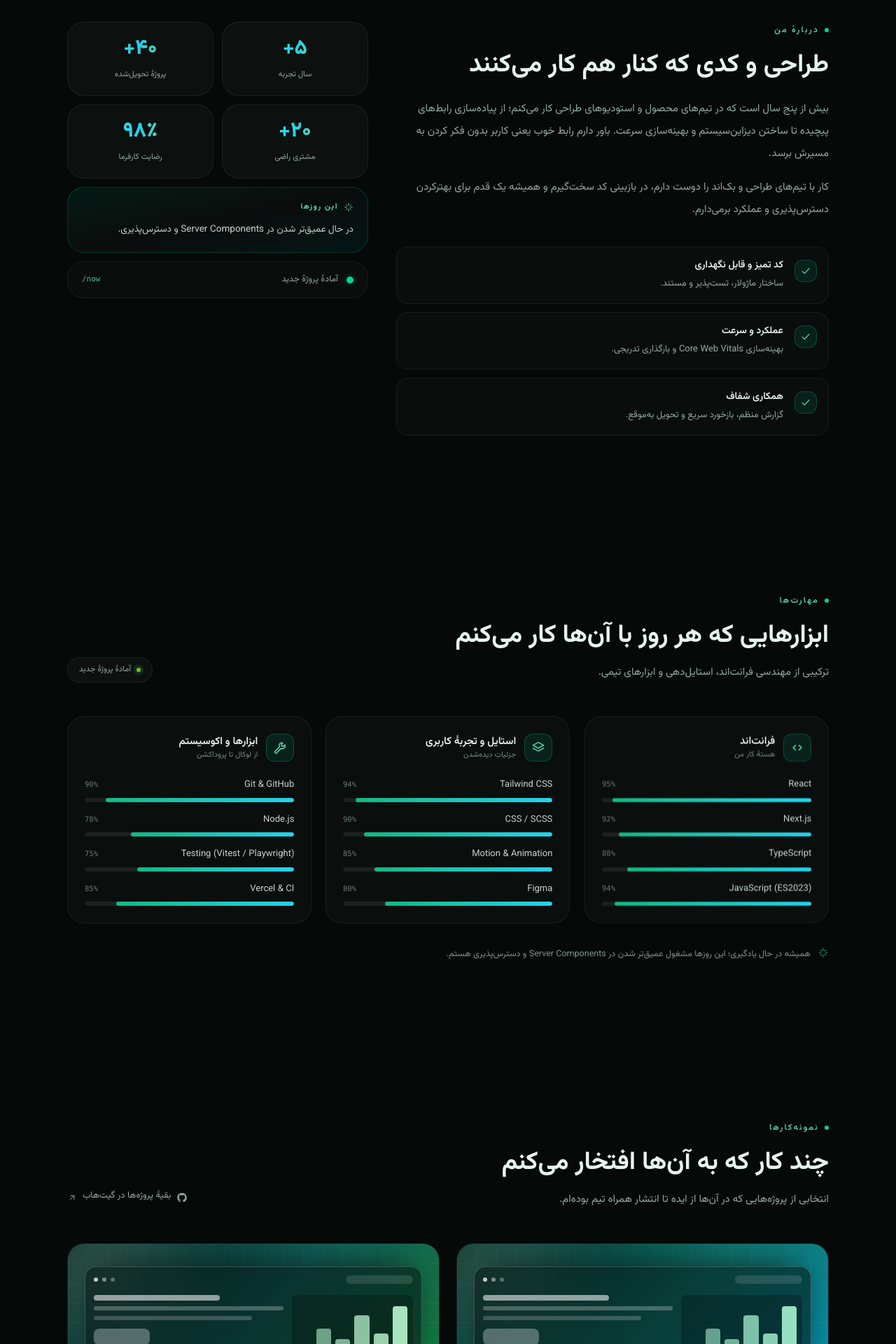
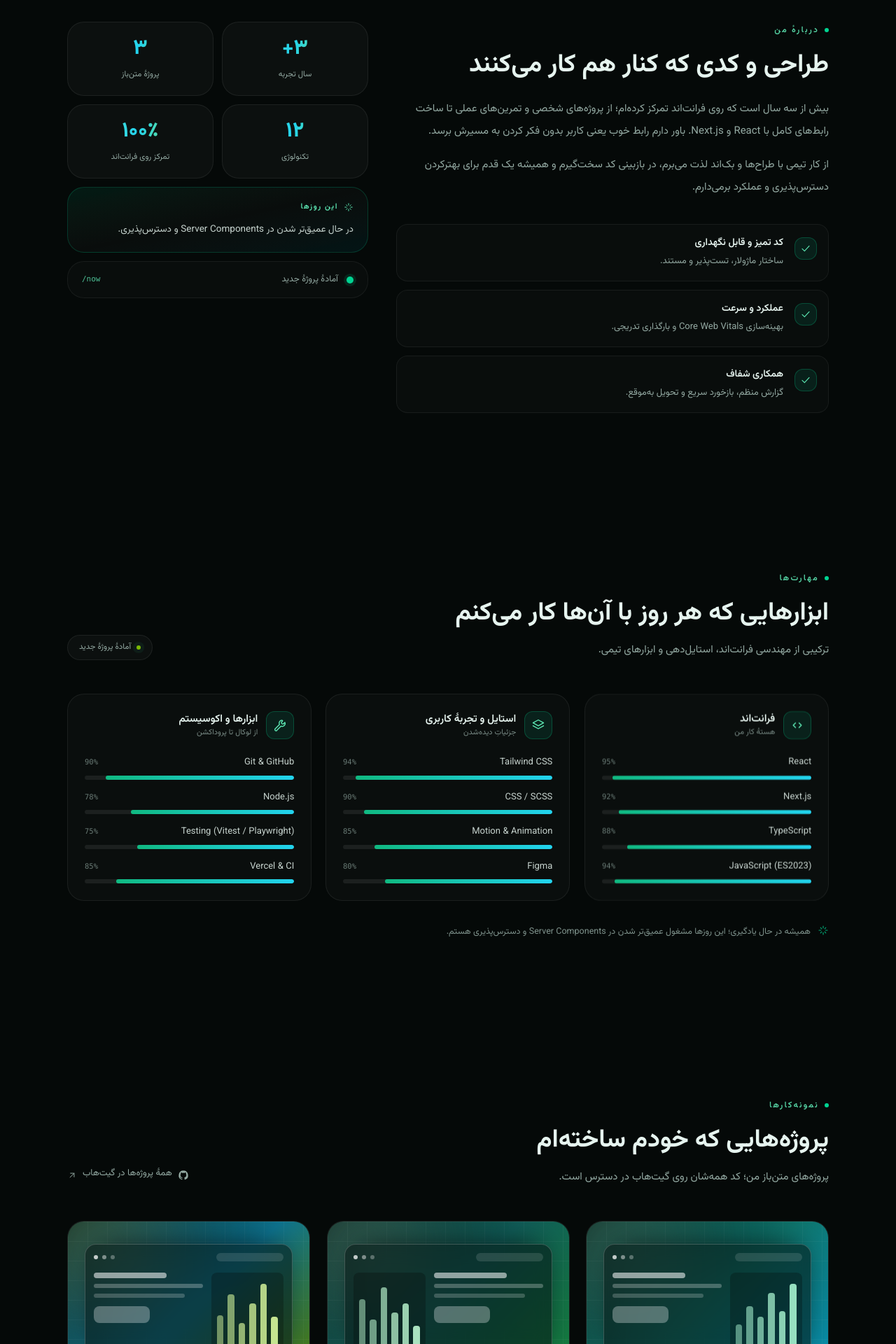
Before and after one commit to hadinmt85/hadi-portfolio, a Next.js app: page / in a window 1280 px wide. Shown: the part 880-2800 px from the top of the page at 70% size. Built offline with nearby package versions, Linux system fonts and the light colour scheme.

Commit message:
Use real GitHub projects, honest stats and 3+ years of experience

```diff
--- a/scripts/make-resume.mjs
+++ b/scripts/make-resume.mjs
@@ -6,7 +6,7 @@ const lines = [
   ["F2", 10, 60, 730, "Ardabil, Iran  |  0992 343 5142  |  namatihadi7@gmail.com"],
   ["F2", 10, 60, 716, "github.com/hadinmt85  |  t.me/hadinmt85"],
   ["F1", 12, 60, 680, "Profile"],
-  ["F2", 10, 60, 662, "Front-end developer with 5+ years of experience building fast, accessible and"],
+  ["F2", 10, 60, 662, "Front-end developer with 3+ years of focus on building fast, accessible and"],
   ["F2", 10, 60, 648, "maintainable web interfaces. Focused on React, Next.js and design systems."],
   ["F1", 12, 60, 610, "Skills"],
   ["F2", 10, 60, 592, "React, Next.js, TypeScript, JavaScript, Tailwind CSS, CSS/SCSS,"],
@@ -16,7 +16,7 @@ const lines = [
   ["F2", 10, 60, 508, "Front-end Developer - Design studio (2021 - 2023)"],
   ["F2", 10, 60, 494, "Junior Front-end Developer - Agency (2019 - 2021)"],
   ["F1", 12, 60, 450, "Selected work"],
-  ["F2", 10, 60, 432, "Aria Sales Dashboard, Nabat Storefront, TaskFlow, Mana Holding Website"],
+  ["F2", 10, 60, 432, "Product Store, License Market Landing, Personal Portfolio (all on GitHub)"],
   ["F2", 9, 60, 80, "This is a placeholder CV. Replace public/resume.pdf with your real file."],
 ];
 
--- a/src/components/footer.tsx
+++ b/src/components/footer.tsx
@@ -6,7 +6,7 @@ import { siteLinks } from "@/content/site";
 
 export function Footer() {
   const { t, lang } = useLanguage();
-  const year = lang === "fa" ? "۱۴۰۴" : "2026";
+  const year = lang === "fa" ? "۱۴۰۵" : "2026";
 
   return (
     <footer className="relative mt-10 border-t border-white/[0.06] py-10">
--- a/src/components/projects.tsx
+++ b/src/components/projects.tsx
@@ -7,8 +7,14 @@ import { ArrowUpRight, Github } from "@/components/icons";
 import { siteLinks } from "@/content/site";
 import type { Project } from "@/content/site";
 
-function ProjectArt({ project }: { project: Project }) {
-  const bars = [38, 62, 48, 80, 56, 92];
+function ProjectArt({ project, index }: { project: Project; index: number }) {
+  const layouts = [
+    [38, 62, 48, 80, 56, 92],
+    [72, 44, 88, 54, 66, 36],
+    [50, 78, 40, 66, 92, 48],
+  ];
+  const bars = layouts[index % layouts.length];
+  const flip = index % 2 === 1;
 
   return (
     <div className="relative h-52 overflow-hidden" style={{ background: project.gradient }} dir="ltr">
@@ -35,7 +41,7 @@ function ProjectArt({ project }: { project: Project }) {
           <span className="ms-auto h-3 w-24 rounded-full bg-white/12" />
         </div>
 
-        <div className="mt-4 flex flex-1 gap-3">
+        <div className={`mt-4 flex flex-1 gap-3 ${flip ? "flex-row-reverse" : ""}`}>
           <div className="flex-1 space-y-2">
             <div className="h-2 w-2/3 rounded-full bg-white/55" />
             <div className="h-1.5 w-full rounded-full bg-white/25" />
@@ -88,18 +94,18 @@ export function Projects() {
           </Reveal>
         </div>
 
-        <div className="mt-12 grid gap-6 sm:grid-cols-2">
+        <div className="mt-12 grid gap-6 sm:grid-cols-2 lg:grid-cols-3">
           {projects.items.map((project, index) => (
             <Reveal key={project.title} delay={(index % 2) * 100 + Math.floor(index / 2) * 60}>
               <a
                 href={project.href}
                 target="_blank"
                 rel="noreferrer"
-                className="group card-hover block h-full overflow-hidden rounded-3xl border border-white/[0.07] bg-white/[0.02] focus-visible:outline-emerald-400"
+                className="group card-hover flex h-full flex-col overflow-hidden rounded-3xl border border-white/[0.07] bg-white/[0.02] focus-visible:outline-emerald-400"
               >
-                <ProjectArt project={project} />
+                <ProjectArt project={project} index={index} />
 
-                <div className="p-6">
+                <div className="flex flex-1 flex-col p-6">
                   <div className="flex items-center justify-between">
                     <span className="font-mono text-[10.5px] uppercase tracking-[0.16em] text-muted/70">
                       {project.year}
@@ -122,7 +128,7 @@ export function Projects() {
                     ))}
                   </div>
 
-                  <p className="mt-5 inline-flex items-center gap-1.5 text-[12px] font-medium text-emerald-300/80">
+                  <p className="mt-auto inline-flex items-center gap-1.5 pt-5 text-[12px] font-medium text-emerald-300/80">
                     {projects.linkLabel}
                     <ArrowUpRight className="h-3.5 w-3.5 transition-transform duration-300 group-hover:-translate-y-0.5 group-hover:translate-x-0.5" />
                   </p>
--- a/src/content/site.ts
+++ b/src/content/site.ts
@@ -127,8 +127,8 @@ export const site: Record<Lang, SiteContent> = {
       kicker: "دربارهٔ من",
       title: "طراحی و کدی که کنار هم کار می‌کنند",
       paragraphs: [
-        "بیش از پنج سال است که در تیم‌های محصول و استودیوهای طراحی کار می‌کنم؛ از پیاده‌سازی رابط‌های پیچیده تا ساختن دیزاین‌سیستم و بهینه‌سازی سرعت. باور دارم رابط خوب یعنی کاربر بدون فکر کردن به مسیرش برسد.",
-        "کار با تیم‌های طراحی و بک‌اند را دوست دارم، در بازبینی کد سخت‌گیرم و همیشه یک قدم برای بهترکردن دسترس‌پذیری و عملکرد برمی‌دارم.",
+        "بیش از سه سال است که روی فرانت‌اند تمرکز کرده‌ام؛ از پروژه‌های شخصی و تمرین‌های عملی تا ساخت رابط‌های کامل با React و Next.js. باور دارم رابط خوب یعنی کاربر بدون فکر کردن به مسیرش برسد.",
+        "از کار تیمی با طراح‌ها و بک‌اند لذت می‌برم، در بازبینی کد سخت‌گیرم و همیشه یک قدم برای بهترکردن دسترس‌پذیری و عملکرد برمی‌دارم.",
       ],
       highlights: [
         { title: "کد تمیز و قابل نگهداری", desc: "ساختار ماژولار، تست‌پذیر و مستند." },
@@ -136,10 +136,10 @@ export const site: Record<Lang, SiteContent> = {
         { title: "همکاری شفاف", desc: "گزارش منظم، بازخورد سریع و تحویل به‌موقع." },
       ],
       stats: [
-        { value: "۵+", label: "سال تجربه" },
-        { value: "۴۰+", label: "پروژهٔ تحویل‌شده" },
-        { value: "۲۰+", label: "مشتری راضی" },
-        { value: "۹۸٪", label: "رضایت کارفرما" },
+        { value: "۳+", label: "سال تجربه" },
+        { value: "۳", label: "پروژهٔ متن‌باز" },
+        { value: "۱۲", label: "تکنولوژی" },
+        { value: "۱۰۰٪", label: "تمرکز روی فرانت‌اند" },
       ],
       currently: { label: "این روزها", text: "در حال عمیق‌تر شدن در Server Components و دسترس‌پذیری." },
     },
@@ -183,46 +183,37 @@ export const site: Record<Lang, SiteContent> = {
     },
     projects: {
       kicker: "نمونه‌کارها",
-      title: "چند کار که به آن‌ها افتخار می‌کنم",
-      desc: "انتخابی از پروژه‌هایی که در آن‌ها از ایده تا انتشار همراه تیم بوده‌ام.",
-      linkLabel: "مشاهدهٔ پروژه",
-      allLabel: "بقیهٔ پروژه‌ها در گیت‌هاب",
+      title: "پروژه‌هایی که خودم ساخته‌ام",
+      desc: "پروژه‌های متن‌باز من؛ کد همه‌شان روی گیت‌هاب در دسترس است.",
+      linkLabel: "مشاهده در گیت‌هاب",
+      allLabel: "همهٔ پروژه‌ها در گیت‌هاب",
       items: [
         {
-          title: "داشبورد فروش آریا",
-          blurb: "داشبورد تحلیلی با نمودارهای زنده، فیلتر پیشرفته و خروجی اکسل.",
-          tags: ["React", "TypeScript", "Recharts"],
-          year: "۱۴۰۴",
-          href: siteLinks.github,
+          title: "فروشگاه محصولات",
+          blurb: "فروشگاه واکنش‌گرا با Next.js که محصولات را از Fake Store API می‌گیرد؛ فیلتر دسته‌بندی، مودال جزئیات، اسکلتون لودینگ و صفحه‌های سبد خرید و ورود.",
+          tags: ["Next.js", "TypeScript", "Tailwind", "REST API"],
+          year: "۱۴۰۵",
+          href: "https://github.com/hadinmt85/API-product-store",
           gradient: "linear-gradient(135deg, #04211c 0%, #0f766e 55%, #0891b2 100%)",
           accent: "#a7f3d0",
         },
         {
-          title: "فروشگاه نبات",
-          blurb: "فروشگاه آنلاین با سبد خرید، پرداخت امن و پنل مدیریت سفارش‌ها.",
-          tags: ["Next.js", "Stripe", "Tailwind"],
-          year: "۱۴۰۳",
-          href: siteLinks.github,
+          title: "لندینگ لیسانس‌مارکت",
+          blurb: "صفحهٔ فرود فروش لایسنس و خدمات نرم‌افزاری با بخش‌های هیرو، پیشنهادها، دسته‌بندی محصولات، وبلاگ و فرم ورود؛ ساخته‌شده با shadcn/ui.",
+          tags: ["Next.js", "TypeScript", "shadcn/ui", "Embla"],
+          year: "۱۴۰۵",
+          href: "https://github.com/hadinmt85/license-market",
           gradient: "linear-gradient(135deg, #041f1c 0%, #115e59 50%, #15803d 100%)",
           accent: "#bbf7d0",
         },
         {
-          title: "تسک‌فلو",
-          blurb: "اپ مدیریت وظیفهٔ تیمی با درگ‌اند‌دراپ، حالت آفلاین و همگام‌سازی زنده.",
-          tags: ["React", "Zustand", "PWA"],
-          year: "۱۴۰۳",
-          href: siteLinks.github,
+          title: "همین سایت شخصی",
+          blurb: "سایت دوزبانهٔ فارسی/انگلیسی با پشتیبانی کامل RTL، انیمیشن‌های اسکرول، طراحی واکنش‌گرا و بدون وابستگی به بک‌اند.",
+          tags: ["Next.js", "TypeScript", "Tailwind", "i18n"],
+          year: "۱۴۰۵",
+          href: "https://github.com/hadinmt85/hadi-portfolio",
           gradient: "linear-gradient(135deg, #04211f 0%, #0e7490 55%, #4d7c0f 100%)",
           accent: "#d9f99d",
-        },
-        {
-          title: "وب‌سایت هلدینگ مانا",
-          blurb: "سایت شرکتی دوزبانه با سرعت بالا، ساختار سئو‌محور و مدیریت محتوا.",
-          tags: ["Next.js", "i18n", "SEO"],
-          year: "۱۴۰۲",
-          href: siteLinks.github,
-          gradient: "linear-gradient(135deg, #0a1220 0%, #134e4a 55%, #0f766e 100%)",
-          accent: "#a7f3d0",
         },
       ],
     },
@@ -283,8 +274,8 @@ export const site: Record<Lang, SiteContent> = {
       kicker: "About me",
       title: "Design and code that work as one",
       paragraphs: [
-        "For the past five-plus years I've worked with product teams and design studios, from shipping complex interfaces to building design systems and chasing performance budgets. I believe a good interface lets people reach their goal without thinking about the path.",
-        "I love working closely with designers and back-end engineers, I'm picky in code review, and I always try to leave accessibility and performance a little better than I found them.",
+        "For the past three years I've focused on front-end development, from personal projects and hands-on practice to building complete interfaces with React and Next.js. I believe a good interface lets people reach their goal without thinking about the path.",
+        "I enjoy working closely with designers and back-end engineers, I'm picky in code review, and I always try to leave accessibility and performance a little better than I found them.",
       ],
       highlights: [
         { title: "Clean, maintainable code", desc: "Modular structure, typed and documented." },
@@ -292,10 +283,10 @@ export const site: Record<Lang, SiteContent> = {
         { title: "Transparent teamwork", desc: "Regular updates, fast feedback, on-time delivery." },
       ],
       stats: [
-        { value: "5+", label: "Years of experience" },
-        { value: "40+", label: "Projects delivered" },
-        { value: "20+", label: "Happy clients" },
-        { value: "98%", label: "Client satisfaction" },
+        { value: "3+", label: "Years of experience" },
+        { value: "3", label: "Open-source projects" },
+        { value: "12", label: "Technologies" },
+        { value: "100%", label: "Front-end focus" },
       ],
       currently: { label: "Currently", text: "Going deeper into Server Components and accessibility." },
     },
@@ -339,46 +330,37 @@ export const site: Record<Lang, SiteContent> = {
     },
     projects: {
       kicker: "Selected work",
-      title: "A few things I'm proud of",
-      desc: "A selection of projects where I've been part of the journey from idea to launch.",
-      linkLabel: "View project",
-      allLabel: "More projects on GitHub",
+      title: "Projects I've built myself",
+      desc: "My open-source projects — all the code is available on GitHub.",
+      linkLabel: "View on GitHub",
+      allLabel: "All projects on GitHub",
       items: [
         {
-          title: "Aria Sales Dashboard",
-          blurb: "Analytics dashboard with live charts, advanced filtering and CSV export.",
-          tags: ["React", "TypeScript", "Recharts"],
-          year: "2025",
-          href: siteLinks.github,
+          title: "Product Store",
+          blurb: "A responsive storefront built with Next.js that pulls products from the Fake Store API, with category filters, a detail modal, loading skeletons, cart and sign-in pages.",
+          tags: ["Next.js", "TypeScript", "Tailwind", "REST API"],
+          year: "2026",
+          href: "https://github.com/hadinmt85/API-product-store",
           gradient: "linear-gradient(135deg, #04211c 0%, #0f766e 55%, #0891b2 100%)",
           accent: "#a7f3d0",
         },
         {
-          title: "Nabat Storefront",
-          blurb: "Online shop with cart, secure checkout and an order management panel.",
-          tags: ["Next.js", "Stripe", "Tailwind"],
-          year: "2024",
-          href: siteLinks.github,
+          title: "License Market Landing",
+          blurb: "A landing page for a software license and services marketplace: hero, offers, product categories, blog and a sign-in form, built with shadcn/ui.",
+          tags: ["Next.js", "TypeScript", "shadcn/ui", "Embla"],
+          year: "2026",
+          href: "https://github.com/hadinmt85/license-market",
           gradient: "linear-gradient(135deg, #041f1c 0%, #115e59 50%, #15803d 100%)",
           accent: "#bbf7d0",
         },
         {
-          title: "TaskFlow",
-          blurb: "Team task app with drag & drop, offline mode and live sync.",
-          tags: ["React", "Zustand", "PWA"],
-          year: "2024",
-          href: siteLinks.github,
+          title: "This Portfolio",
+          blurb: "A bilingual FA/EN personal site with full RTL support, scroll animations, a responsive layout and no back end.",
+          tags: ["Next.js", "TypeScript", "Tailwind", "i18n"],
+          year: "2026",
+          href: "https://github.com/hadinmt85/hadi-portfolio",
           gradient: "linear-gradient(135deg, #04211f 0%, #0e7490 55%, #4d7c0f 100%)",
           accent: "#d9f99d",
-        },
-        {
-          title: "Mana Holding Website",
-          blurb: "Bilingual corporate site with great speed, SEO structure and a CMS.",
-          tags: ["Next.js", "i18n", "SEO"],
-          year: "2023",
-          href: siteLinks.github,
-          gradient: "linear-gradient(135deg, #0a1220 0%, #134e4a 55%, #0f766e 100%)",
-          accent: "#a7f3d0",
         },
       ],
     },
```
Also changed, not shown: 1 other file (tests, documents, lock files or other folders).
